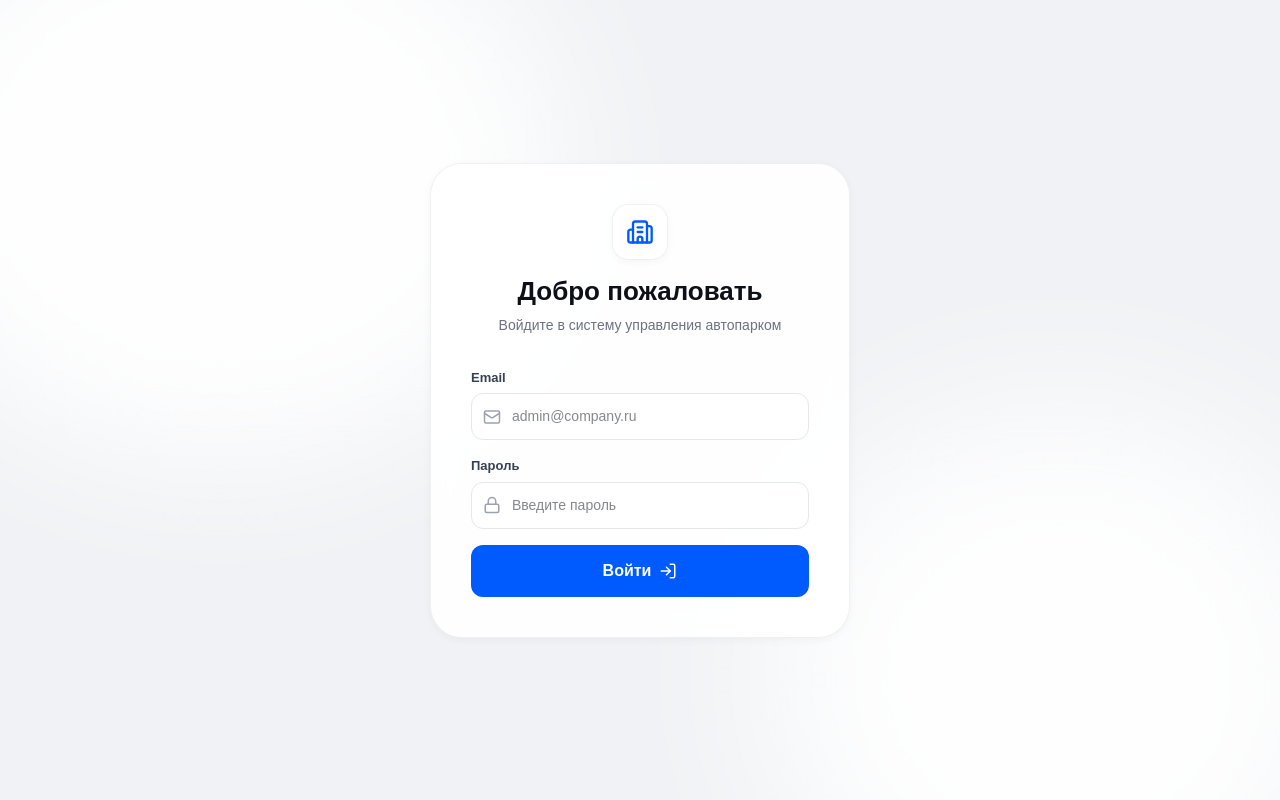
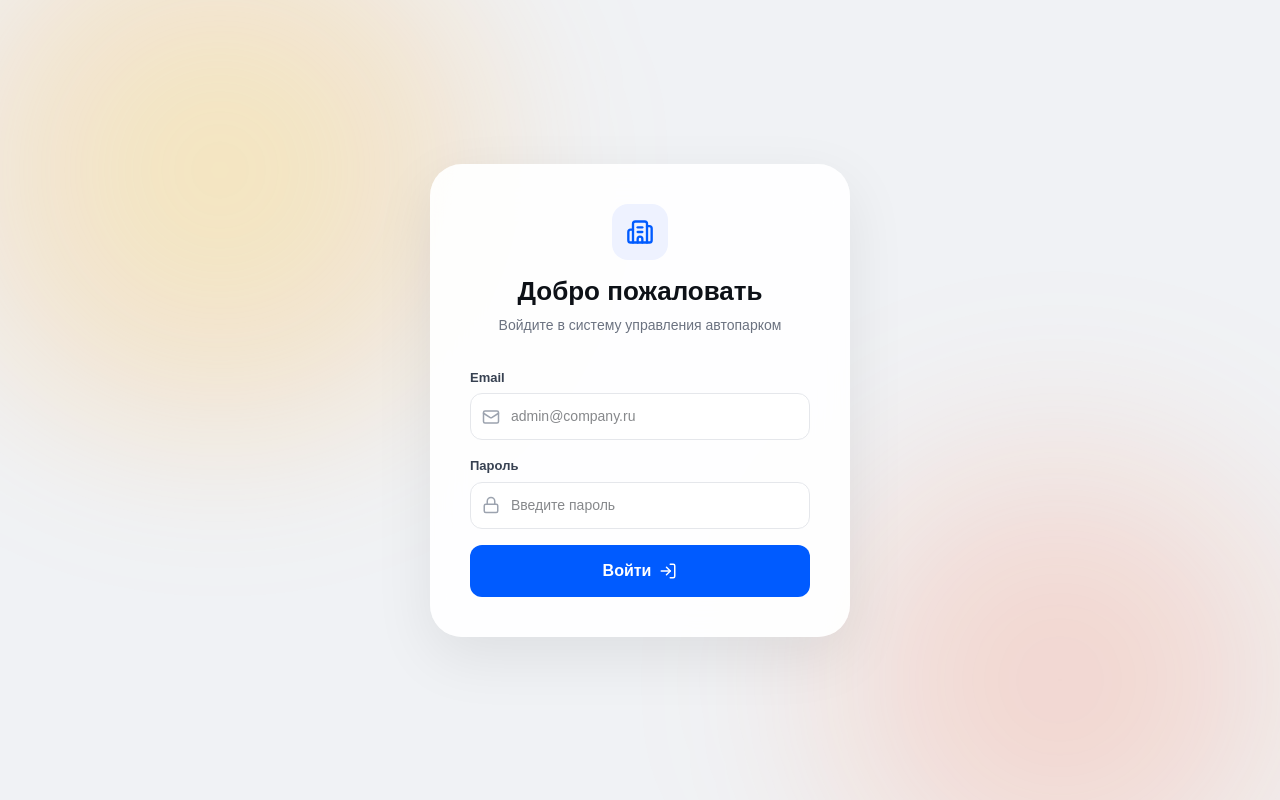
Before and after one commit to LXVEU/Fleet-Control-APP, a Next.js app: page /login in a window 1280 px wide. Built offline with nearby package versions, Linux system fonts and the light colour scheme; no server answers.

Commit message:
Возврат к рабочей версии дизайна

```diff
--- a/app/globals.css
+++ b/app/globals.css
@@ -162,60 +162,3 @@ body {
   0% { transform: translate(0, 0) scale(1); }
   100% { transform: translate(40px, -30px) scale(1.15); }
 }
-
-/* ============================================================
-   УСИЛЕННЫЕ КАРТОЧКИ ДЛЯ WINDOWS
-   ============================================================ */
-
-/* 1. Делаем карточки более контрастными и с четкими границами */
-.KpiCards > div,
-.SmartAlerts > div,
-.ExpensesCharts > div,
-.FailureAnalytics > div,
-.card,
-[class*="card"],
-[class*="Card"],
-div[style*="border-radius"] {
-  background: rgba(255, 255, 255, 0.92) !important;
-  backdrop-filter: blur(12px) !important;
-  -webkit-backdrop-filter: blur(12px) !important;
-  border: 1px solid rgba(0, 0, 0, 0.06) !important;
-  box-shadow: 0 2px 8px rgba(0, 0, 0, 0.04) !important;
-}
-
-/* 2. Таблицы — делаем фон менее прозрачным */
-table {
-  background: rgba(255, 255, 255, 0.92) !important;
-  backdrop-filter: blur(8px) !important;
-  -webkit-backdrop-filter: blur(8px) !important;
-}
-
-thead, tbody, tr, td, th {
-  background: transparent !important;
-}
-
-/* 3. Строки таблицы при наведении */
-tr:hover {
-  background: rgba(0, 0, 0, 0.02) !important;
-}
-
-/* 4. Кнопки и интерактивные элементы — более четкие */
-button {
-  transition: all 0.2s ease !important;
-}
-
-button:hover {
-  transform: translateY(-1px);
-  box-shadow: 0 4px 12px rgba(0, 0, 0, 0.08) !important;
-}
-
-/* 5. Для Windows — усиленный фон */
-@media screen and (min-width: 0px) {
-  body {
-    background: #f3f4f6 !important;
-  }
-
-  .gradient-bg-blobs {
-    background: #f3f4f6 !important;
-  }
-}
```
